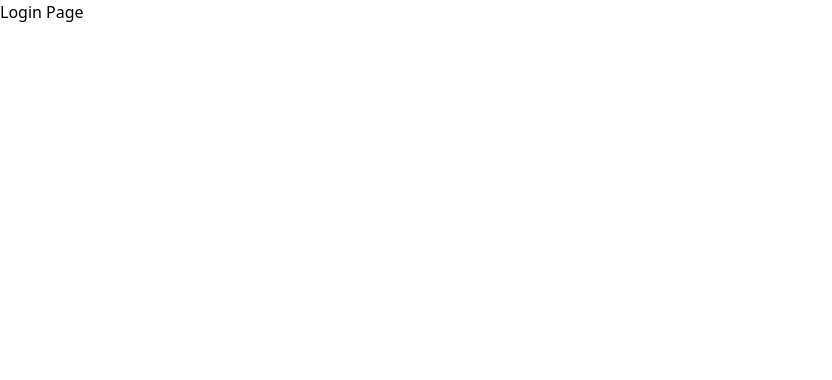
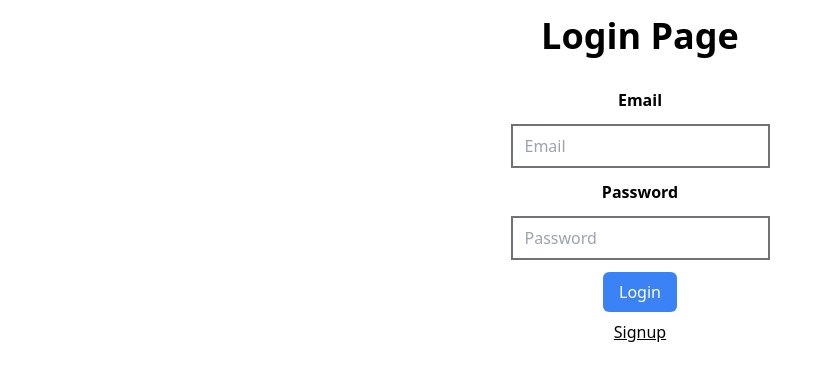
Before and after one commit to shubhamxdd/auth-nextjs, a Next.js app: page /login in a window 1280 px wide. Shown: the top 380 px of the page, without its empty margins (0-832 px from the left). Built offline with nearby package versions, Linux system fonts and the light colour scheme.

Commit message:
Build Login page

```diff
--- a/app/login/page.tsx
+++ b/app/login/page.tsx
@@ -1,7 +1,62 @@
+"use client";
+
+import Link from "next/link";
+import { useState } from "react";
+
 const page = () => {
+  const [user, setUser] = useState({
+    email: "",
+    password: "",
+  });
   return (
-    <div>Login Page</div>
-  )
-}
+    <>
+      <div className="mt-4 mx-10">
+        <h1 className="text-center text-4xl font-bold">Login Page</h1>
+        <form
+          onSubmit={(e) => {
+            e.preventDefault();
+            console.log(user);
+          }}
+        >
+          <div className="mt-5 items-center flex flex-col">
+            <label htmlFor="email" className="font-semibold mb-3 mt-3">
+              Email
+            </label>
+            <input
+              type="email"
+              name="email"
+              id="email"
+              placeholder="Email"
+              value={user.email}
+              onChange={(e) => setUser({ ...user, email: e.target.value })}
+              className="border-zinc-500 border-2 outline-none px-3 py-2 mx-3"
+            />
+            <label htmlFor="password" className="font-semibold mb-3 mt-3">
+              Password
+            </label>
+            <input
+              type="password"
+              name="password"
+              id="password"
+              placeholder="Password"
+              value={user.password}
+              onChange={(e) => setUser({ ...user, password: e.target.value })}
+              className="border-zinc-500 border-2 outline-none px-3 py-2 mx-3 mb-3"
+            />
+            <button
+              type="submit"
+              className="bg-blue-500 text-white rounded-md outline-none hover:bg-blue-600 px-4 py-2 -pb-2"
+            >
+              Login
+            </button>
+            <Link href={"signup"} className="underline py-2 px-4">
+              Signup
+            </Link>
+          </div>
+        </form>
+      </div>
+    </>
+  );
+};
 
-export default page
+export default page;
--- a/app/signup/page.tsx
+++ b/app/signup/page.tsx
@@ -1,5 +1,6 @@
 "use client";
 
+import Link from "next/link";
 import { useState } from "react";
 
 const page = () => {
@@ -61,6 +62,9 @@ const page = () => {
             >
               SignUp
             </button>
+            <Link href={"login"} className="underline py-2 px-4">
+              Login
+            </Link>
           </div>
         </form>
       </div>
```
